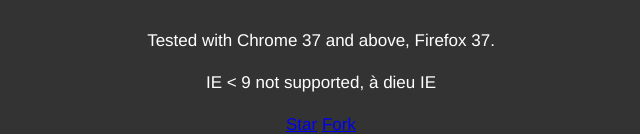
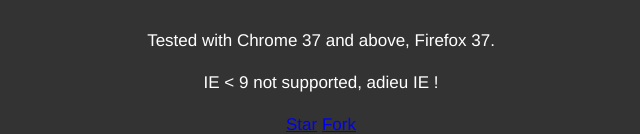
Before and after one commit to YanshuoH/APM-mouse, a website: page index.html in a window 1280 px wide. Shown: the part 920-1054 px from the top of the page, 319-959 px from the left. Drawn offline with Linux system fonts and the light colour scheme.

Commit message:
Correct typo

```diff
--- a/index.html
+++ b/index.html
@@ -17,7 +17,7 @@
     <div id="board"></div>
     <div class="foot">
         <p>Tested with Chrome 37 and above, Firefox 37.</p>
-        <p>IE < 9 not supported, à dieu IE</p>
+        <p>IE < 9 not supported, adieu IE !</p>
         <p class="github">
             <a class="github-button" href="https://github.com/YanshuoH/APM-mouse" data-icon="octicon-star" data-style="mega" data-count-href="/YanshuoH/APM-mouse/stargazers" data-count-api="/repos/YanshuoH/APM-mouse#stargazers_count" data-count-aria-label="# stargazers on GitHub" aria-label="Star YanshuoH/APM-mouse on GitHub">Star</a>
             <a class="github-button" href="https://github.com/YanshuoH/APM-mouse/fork" data-icon="octicon-git-branch" data-style="mega" data-count-href="/YanshuoH/APM-mouse/network" data-count-api="/repos/YanshuoH/APM-mouse#forks_count" data-count-aria-label="# forks on GitHub" aria-label="Fork YanshuoH/APM-mouse on GitHub">Fork</a>
```
